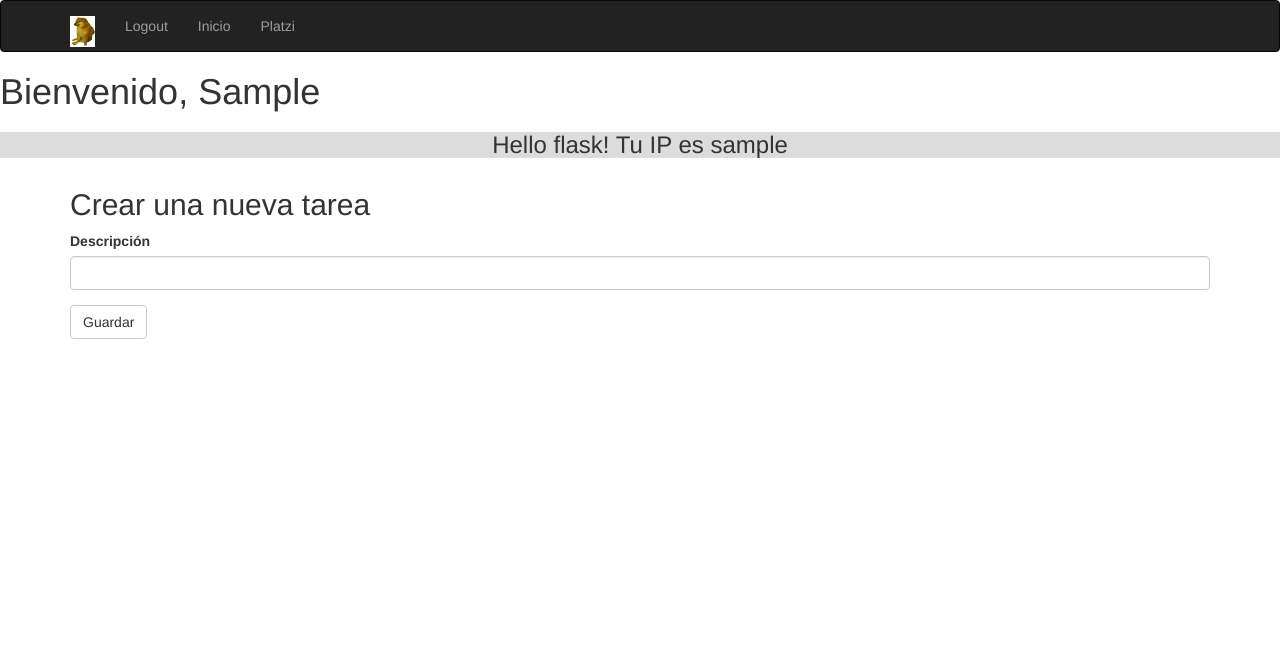
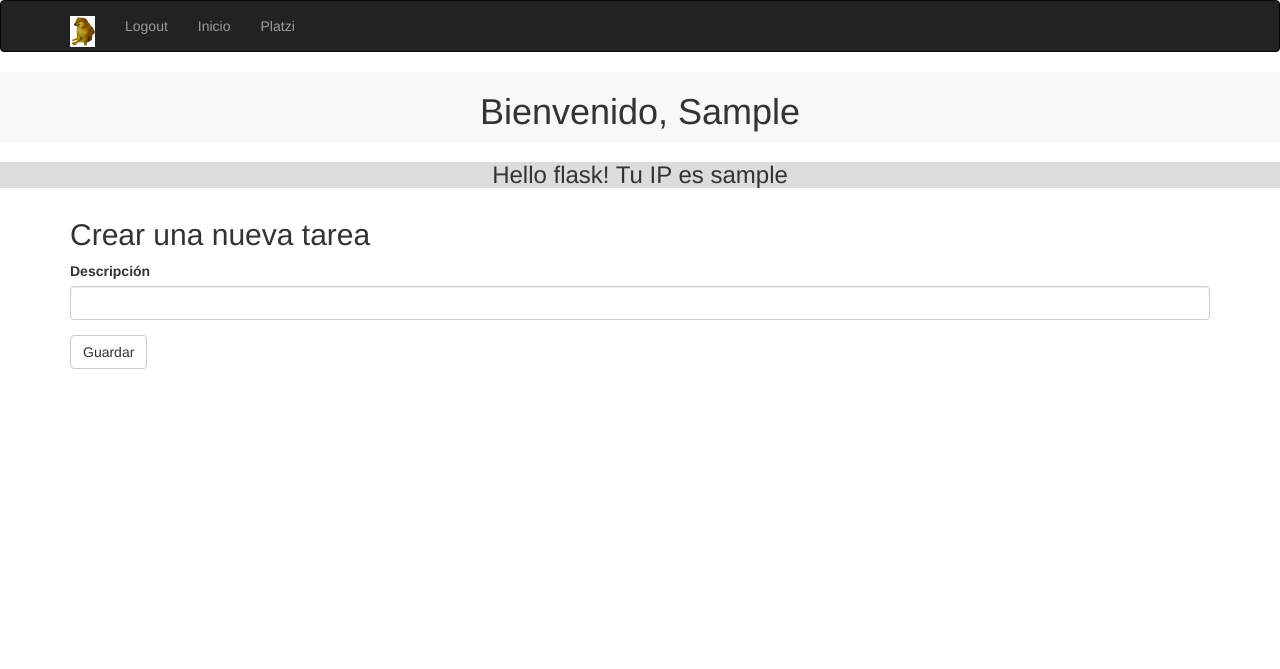
Before and after one commit to SaulTapia/Flask, a Flask app: page /hello in a window 1280 px wide. Shown: the top 669 px of the page. Run offline with Flask 2, Linux system fonts and the light colour scheme; a user stored in the database is signed in; data comes from the database, SQL or seed files in the repository; data that the repository does not hold is empty; some libraries are stand-ins or nearby versions.

Commit message:
Added styles, made space between 'add task' and the task list itself

```diff
--- a/app_assets/auth/views.py
+++ b/app_assets/auth/views.py
@@ -64,7 +64,7 @@ def signup():
             sqlsession.commit()
             login_user(user)
 
-            flash('Bienvenido!')
+            flash('Bienvenido!', 'alert alert-success alert-dismissible')
 
             return redirect(url_for('hello'))
 
@@ -75,6 +75,6 @@ def signup():
 @login_required
 def logout():
     logout_user()
-    flash('Adios!')
+    flash('Adios!', 'alert alert-success alert-dismissible')
 
     return redirect(url_for('auth.login'))
--- a/app_assets/static/css/main.css
+++ b/app_assets/static/css/main.css
@@ -8,3 +8,19 @@ body {
     display: flex;
     justify-content: center;
 }
+.title-block {
+    background-color: #F8F8F8;
+    display: flex;
+    justify-content: center;
+}
+.btns-container {
+    display: flex;
+    justify-content: space-around;
+}
+.btn-container {
+    background-color: red;
+}
+.empty-space {
+    width: 100%;
+    min-height: 100px;
+}
--- a/app_assets/templates/hello.html
+++ b/app_assets/templates/hello.html
@@ -9,7 +9,9 @@
 
 {% block content %}
     {% if username %}
-        <h1>Bienvenido, {{ username | capitalize }}</h1>
+        <div class="title-block">
+            <h1>Bienvenido, {{ username | capitalize }}</h1>
+        </div>
     {% endif %}
     {% if user_ip %}
         <div class="titulo-container">
@@ -22,6 +24,7 @@
         <h2>Crear una nueva tarea</h2>
         {{ wtf.quick_form(todo_form) }}
     </div>
+    <div class="empty-space"></div>
     <ul class="list-group">
         {% for todo in todos %}
             {{ macros.render_todo(todo, delete_form, update_form) }}
--- a/app_assets/templates/macros.html
+++ b/app_assets/templates/macros.html
@@ -7,9 +7,9 @@
             <span class="badge">Pendiente</span>
         {% endif %}
         {{ todo.content }}
-        <div>
+        <div class="btns-container">
             {{ wtf.quick_form(delete_form, action=url_for('delete', todo_id=todo.id)) }}
-            {{ wtf.quick_form(update_form, action=url_for('update', todo_id=todo.id)) }}
+            {{ wtf.quick_form(update_form, action=url_for('update', todo_id=todo.id))}}
         </div>
     </li>
 {% endmacro %}
```
